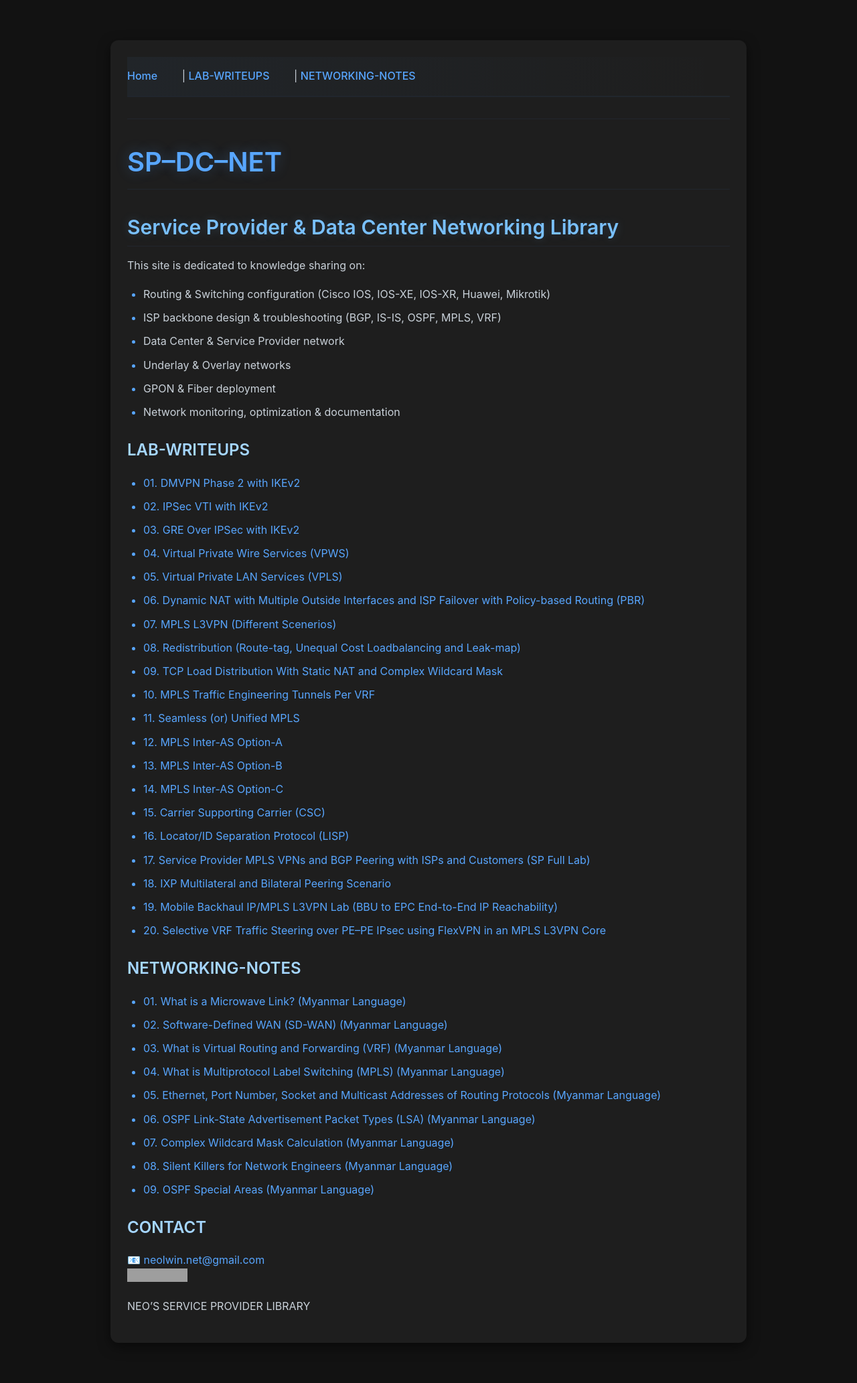
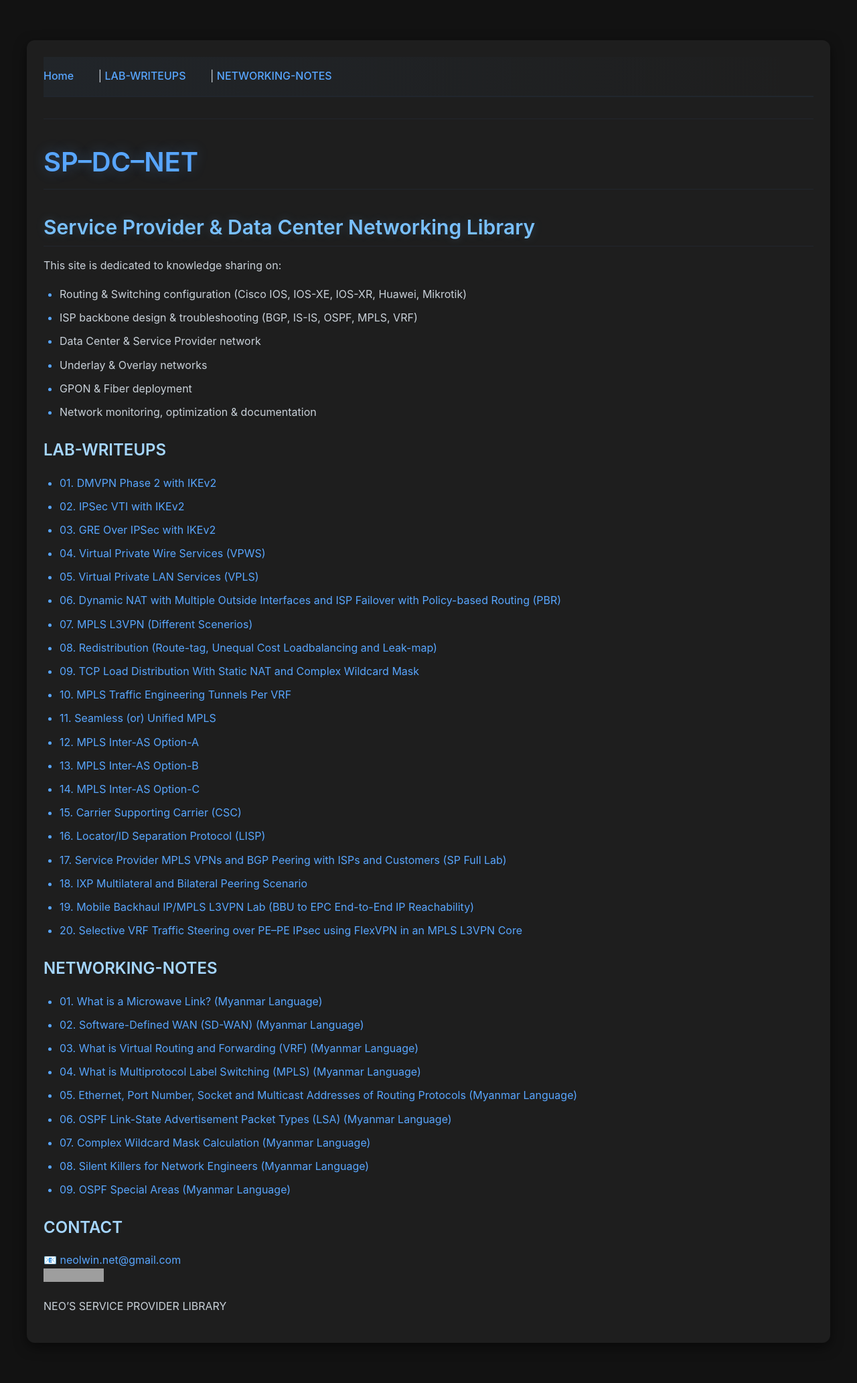
Before and after one commit to neolwin-net/sp-dc-net, a Jekyll site: the page built from index.md, in a window 1280 px wide. Shown: the whole page at 67% size. Built offline with Jekyll 4.4.1, drawn with Linux system fonts in a browser that asks for light colours; grey boxes are pictures that could not be loaded.

Commit message:
Update default31.html

```diff
--- a/_layouts/default.html
+++ b/_layouts/default.html
@@ -9,7 +9,7 @@
   <style>
     /* Dark card box style - preserves original font */
     .card-container {
-      max-width: 900px;
+      max-width: 9000px;
       margin: 40px auto;
       padding: 25px;
       background-color: #1e1e1e;  /* Dark background */
```
